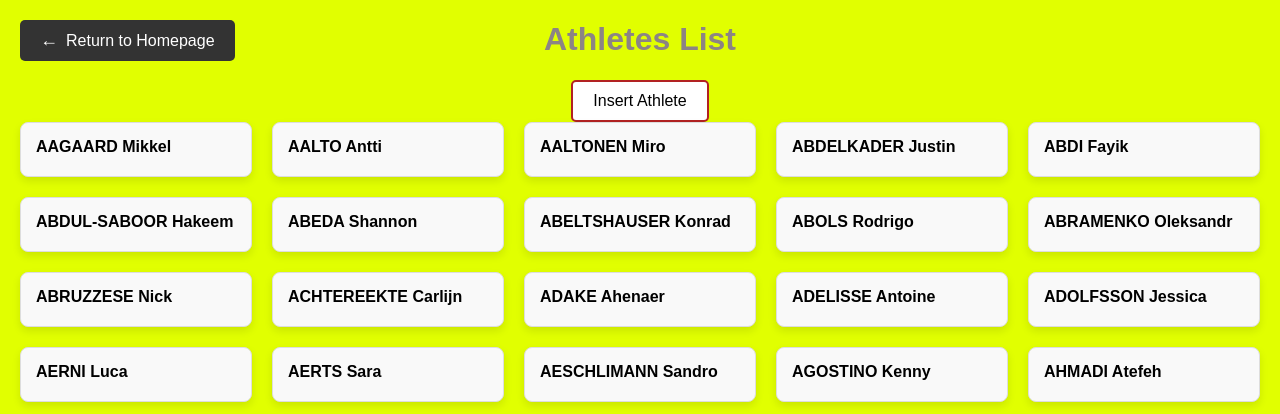
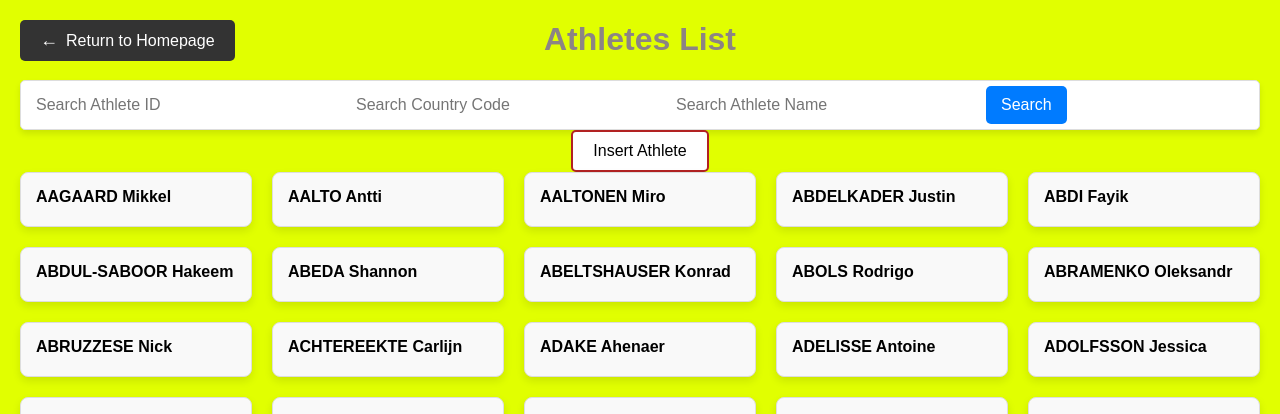
Before and after one commit to itu-itis22-goki21/Database-Arioglu-Project, a Flask app: page /athletes in a window 1280 px wide. Shown: the top 414 px of the page. Run offline with Flask 3, Linux system fonts and the light colour scheme; data comes from the database, SQL or seed files in the repository.

Commit message:
I have added a search bar on athletes page

```diff
--- a/main.py
+++ b/main.py
@@ -8,9 +8,9 @@ app = Flask(__name__)
 # MySQL connection configuration
 db_config = {
     'user': 'root',
-    'password': '12345',
+    'password': 'admin',
     'host': 'localhost',
-    'database': "database"
+    'database': "test"
 }
 
 # Function to connect to the MySQL database
@@ -415,6 +415,7 @@ def athletes():
     # Retrieve filters from the query parameters
     athlete_id = request.args.get('athletes')
     country_code = request.args.get('country_code')
+    athlete_name = request.args.get('athlete_name')
 
     # Connect to the database
     conn = get_db_connection()
@@ -433,6 +434,9 @@ def athletes():
     if country_code:
         where_clauses.append("Country_code = %s")
         query_params.append(country_code)
+    if athlete_name:
+        where_clauses.append("Athlete_name LIKE %s")
+        query_params.append(f"%{athlete_name}%")  # Use wildcard for partial matches
 
     # Construct WHERE clause if there are filters
     if where_clauses:
@@ -461,8 +465,10 @@ def athletes():
         athletes=athletes,
         page=page,
         total_pages=total_pages,
-        country_code=country_code
+        country_code=country_code,
+        athlete_name=athlete_name
     )
+
 
 @app.route('/delete_athlete>', methods=['POST'])
 def delete_athlete():
--- a/templates/athletes.html
+++ b/templates/athletes.html
@@ -119,6 +119,34 @@
             margin-top: -10px;
             margin-bottom: 20px;
         }
+        .search-bar {
+            display: flex;
+            align-items: center;
+            background: #fff;
+            border: 1px solid #ddd;
+            border-radius: 5px;
+            padding: 5px;
+            box-shadow: 0 4px 6px rgba(0, 0, 0, 0.1);
+        }
+        .search-bar input[type="text"] {
+            border: none;
+            outline: none;
+            padding: 10px;
+            font-size: 16px;
+            width: 300px;
+        }
+        .search-bar button {
+            background-color: #007bff;
+            color: #fff;
+            border: none;
+            padding: 10px 15px;
+            border-radius: 5px;
+            cursor: pointer;
+            font-size: 16px;
+        }
+        .search-bar button:hover {
+            background-color: #0056b3;
+        }
 
 
     </style>
@@ -147,6 +175,21 @@
     <h1>Athletes List</h1>
     {% if country_code %}
         <p class="country-info">Athletes from <strong>{{ country_code }}</strong></p>
+    {% endif %}
+
+    <form class="search-bar" action="/athletes" method="GET">
+        <input type="text" name="athletes" placeholder="Search Athlete ID">
+        <input type="text" name="country_code" placeholder="Search Country Code">
+        <input type="text" name="athlete_name" placeholder="Search Athlete Name">
+        <button type="submit">Search</button>
+    </form>
+
+    {% if athletes %}
+    <div class="results">
+
+    </div>
+    {% elif page %}
+    <p>No results found.</p>
     {% endif %}
 
     <div style="text-align: center;">
```
